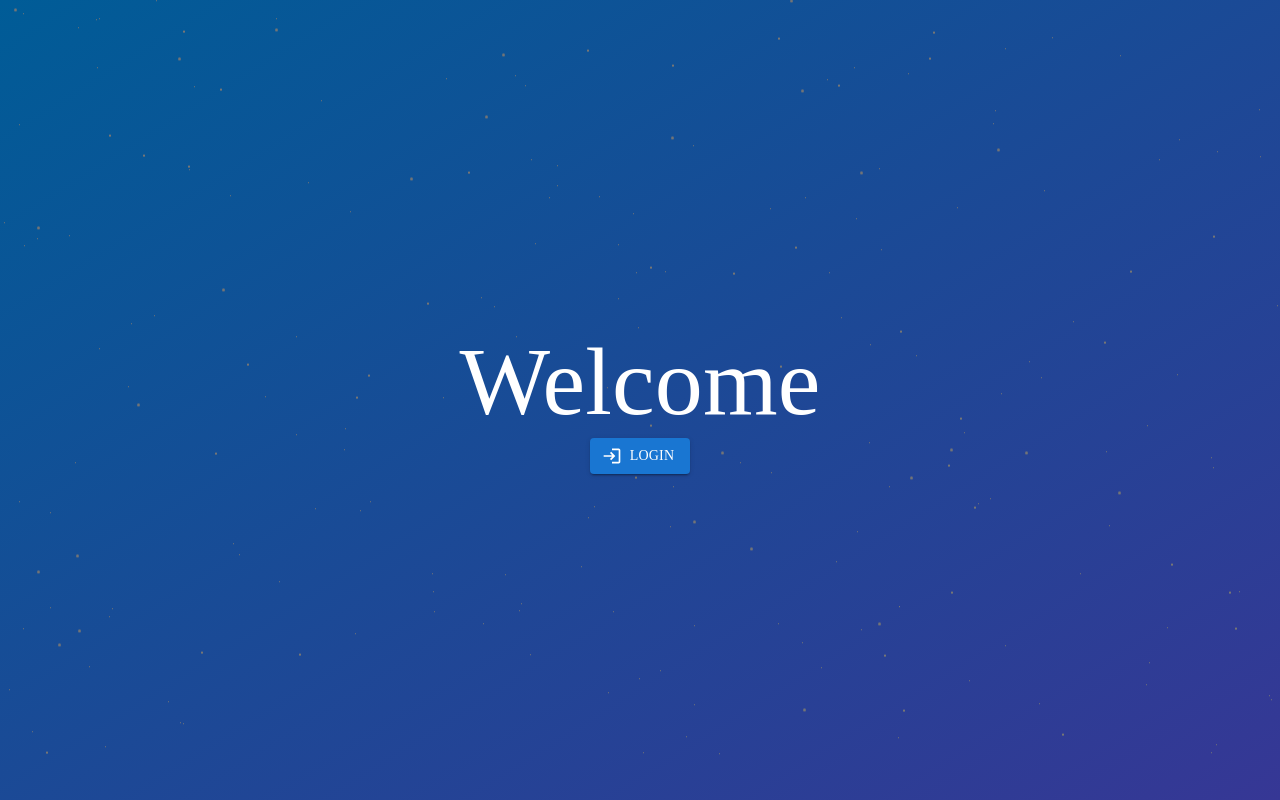
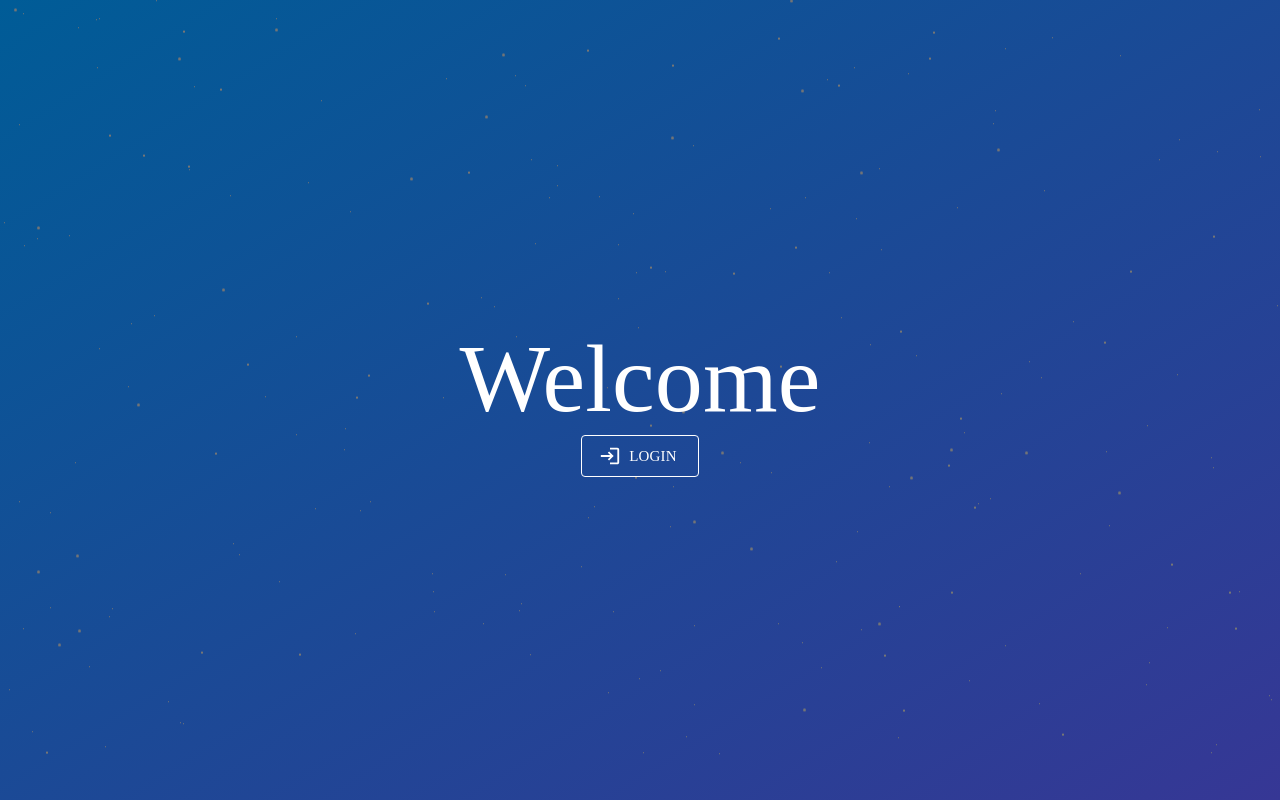
Before and after one commit to CareerTrackr/CareerTracker, a React (Vite) app: page / in a window 1280 px wide. Built offline with nearby package versions, Linux system fonts and the light colour scheme; a web font is replaced by a local one.

Commit message:
added styling for button

```diff
--- a/src/views/homepage.tsx
+++ b/src/views/homepage.tsx
@@ -1,7 +1,9 @@
 import React from "react";
 import { Box, Fade, Typography, Button } from "@mui/material";
-import { ThemeProvider, createTheme } from '@mui/material/styles';
+import { ButtonProps } from "@mui/material/Button";
+import { ThemeProvider, createTheme, styled } from '@mui/material/styles';
 import LoginIcon from '@mui/icons-material/Login';
+import { indigo } from '@mui/material/colors';
 
 export const Homepage = () => {
   const welcomeTheme = createTheme({
@@ -13,6 +15,14 @@ export const Homepage = () => {
     }
   })
 
+  const ColorButton = styled(Button)<ButtonProps>(({ theme }) => ({
+    color: theme.palette.getContrastText(indigo[500]),
+    borderColor: "white",
+    '&:hover': {
+      backgroundColor: indigo[800],
+      borderColor: "white"
+    },
+  }));
 
   return (
 
@@ -31,9 +41,9 @@ export const Homepage = () => {
           </Typography>
         </Fade>
         <Fade in={true} timeout={4000}>
-          <Button variant="contained" startIcon={<LoginIcon/>}>
+          <ColorButton size="large" variant="outlined" startIcon={<LoginIcon/>} >
             Login
-          </Button>
+          </ColorButton>
         </Fade>
       </ThemeProvider>
     </Box>
```
